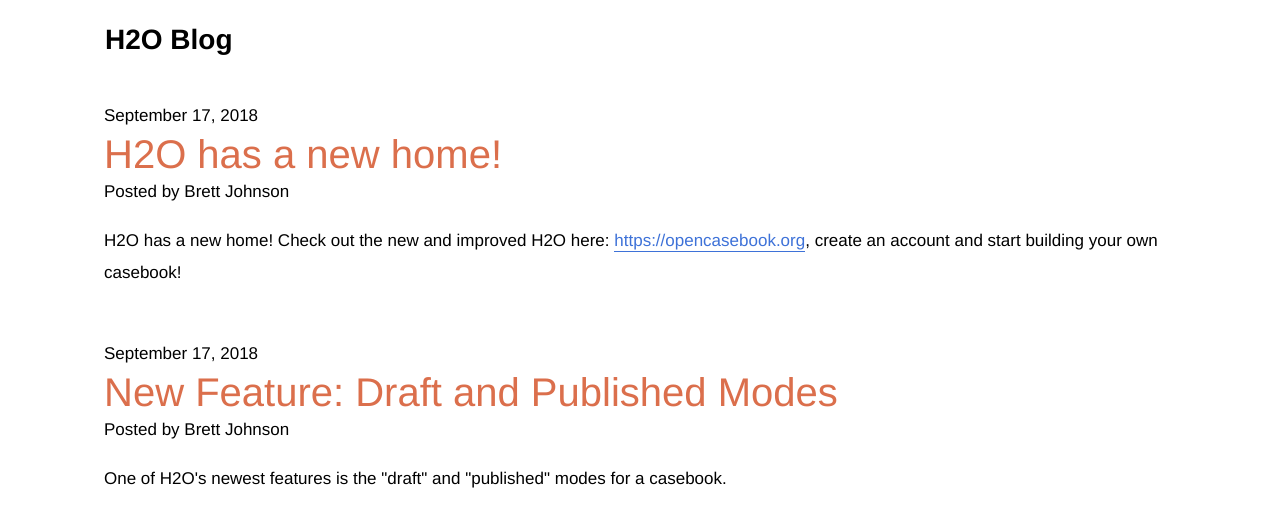
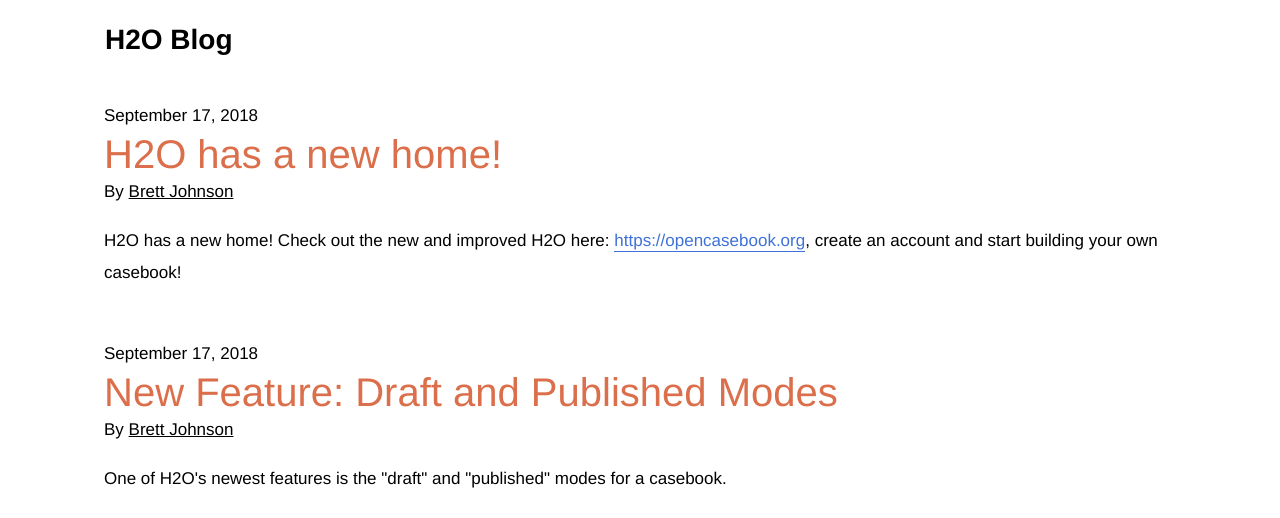
Before and after one commit to harvard-lil/h2o-static, a Jekyll site: the page built from app/blog/index.html, in a window 1280 px wide. Shown: the top 518 px of the page. Built offline with Jekyll 4.4.1, drawn with Linux system fonts in a browser that asks for light colours; the list of posts is cut into pages by our own code; some of the changed text lies outside the part shown.

Commit message:
link authors to LIL site

```diff
--- a/app/_layouts/post.html
+++ b/app/_layouts/post.html
@@ -12,7 +12,9 @@ layout: blog-page
             <h1 class="post-title">{{ page.title }}</h1>
             {% if page.author %}
                 {% assign person_record = site.data.people[page.author] %}
-                <div class="post-author">By {{ person_record.name }}</div>
+                <div class="post-author">By <a href="https://lil.law.harvard.edu/about/#{{ person_record.name | slugify }}">{{ person_record.name }}</a></div>
+            {% elsif page.guest-author %}
+                <p class="post-author">Posted by {{page.guest-author}}</p>
             {% endif %}
         </div>
         <div class="post-content" itemprop="articleBody">
--- a/app/assets/css/main.scss
+++ b/app/assets/css/main.scss
@@ -582,6 +582,10 @@ header.blog-header {
 
     .post-author {
       font-weight: 300;
+
+      a {
+        text-decoration: underline;
+      }
     }
   }
 
--- a/app/blog/index.html
+++ b/app/blog/index.html
@@ -15,7 +15,9 @@ pagination:
             <h1 class="post-title"><a href="{{ post.url}} ">{{ post.title }}</a></h1>
             {% if post.author %}
                 {% assign person_record = site.data.people[post.author] %}
-                <div class="post-author">Posted by {{ person_record.name }}</div>
+                <div class="post-author">By <a href="https://lil.law.harvard.edu/about/#{{ person_record.name | slugify }}">{{ person_record.name }}</a></div>
+            {% elsif post.guest-author %}
+                <p class="post-author">Posted by {{post.guest-author}}</p>
             {% endif %}
         </div>
         <div class="post-content">{{ post.content }}</div>
```
